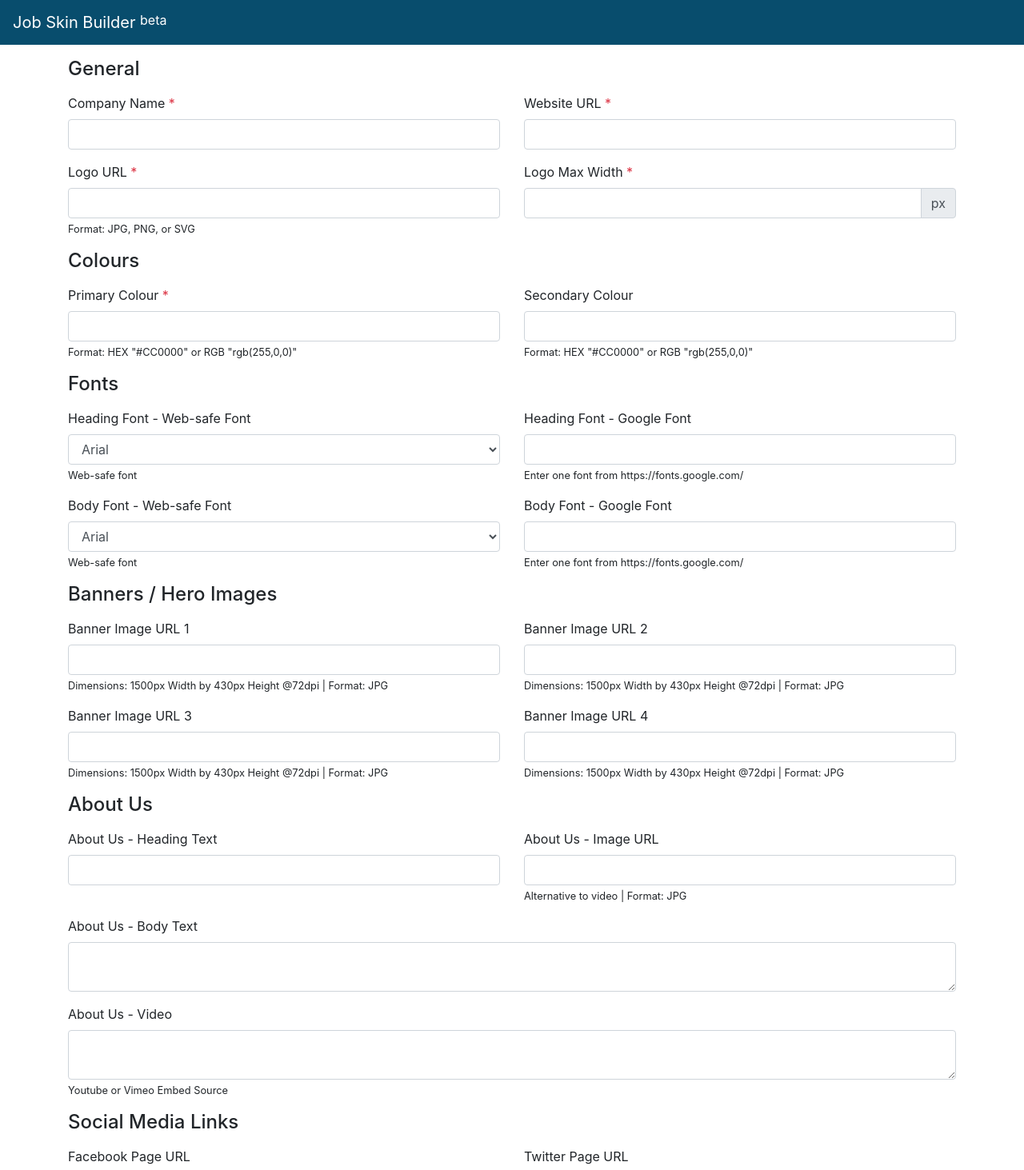
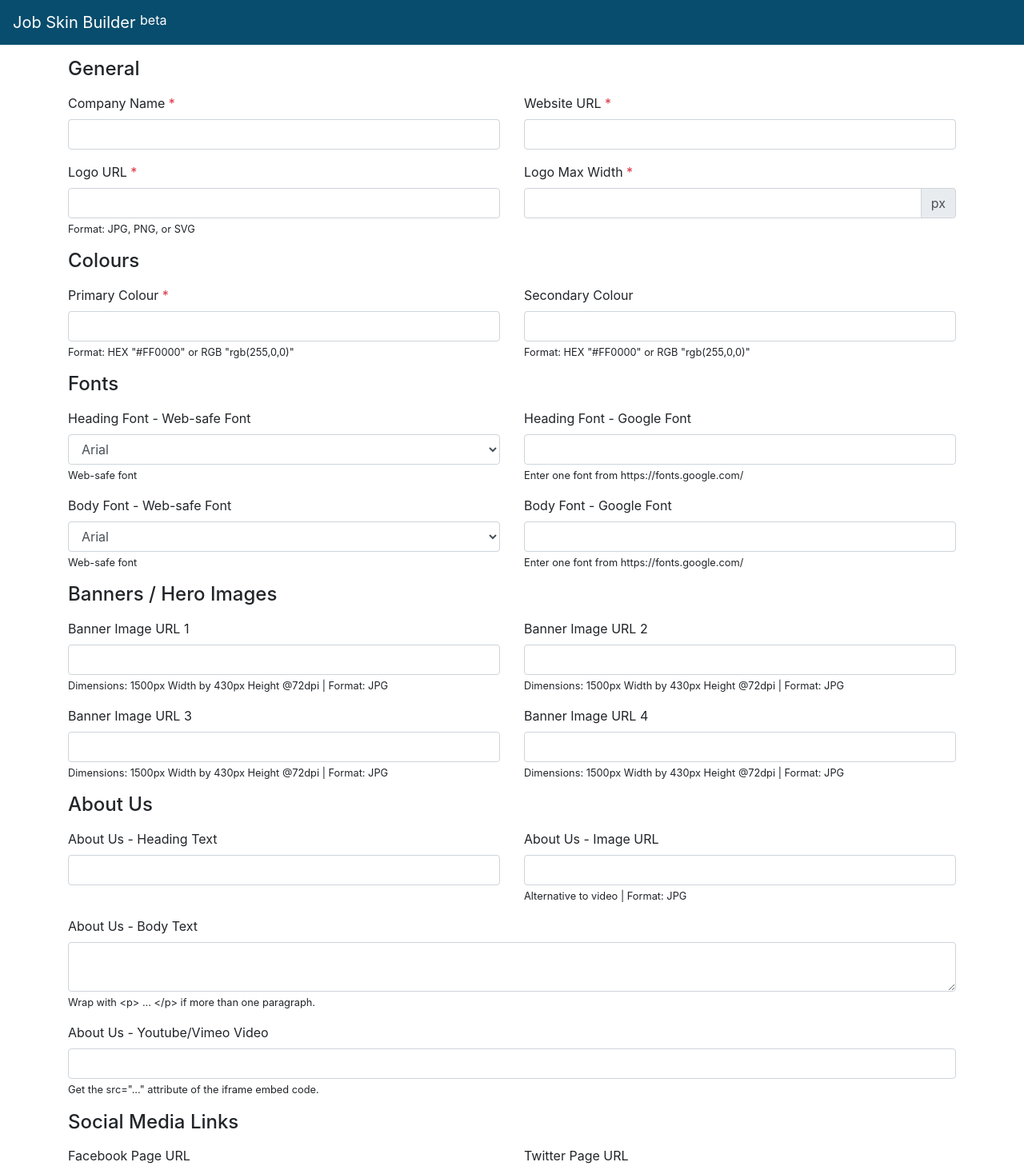
Before and after one commit to ldimacuha/job-skin-builder, a React (Create React App) app: page / in a window 1280 px wide. Shown: the top 1463 px of the page at 80% size. Built offline with nearby package versions, Linux system fonts and the light colour scheme.

Commit message:
fields update

```diff
--- a/src/containers/fields.js
+++ b/src/containers/fields.js
@@ -80,7 +80,7 @@ export const generalFields = {
   },
   PRIMARY_COLOR: {
     fieldLabel: 'Primary Colour',
-    fieldHelper: 'Format: HEX "#CC0000" or RGB "rgb(255,0,0)"',
+    fieldHelper: 'Format: HEX "#FF0000" or RGB "rgb(255,0,0)"',
     elementType: 'input',
     elementGrid: 'col-sm-6',
     elementConfig: {
@@ -97,7 +97,7 @@ export const generalFields = {
   },
   SECONDARY_COLOR: {
     fieldLabel: 'Secondary Colour',
-    fieldHelper: 'Format: HEX "#CC0000" or RGB "rgb(255,0,0)"',
+    fieldHelper: 'Format: HEX "#FF0000" or RGB "rgb(255,0,0)"',
     elementType: 'input',
     elementGrid: 'col-sm-6',
     elementConfig: {
@@ -301,6 +301,7 @@ export const jobSkinFields = {
 
   ABOUT_BODY_TEXT: {
     fieldLabel: 'About Us - Body Text',
+    fieldHelper: 'Wrap with <p> ... </p> if more than one paragraph.',
     elementType: 'textarea',
     elementGrid: 'col-sm-12',
     elementConfig: {
@@ -312,13 +313,14 @@ export const jobSkinFields = {
     touched: false,
     error: '',
   },
+
   VIDEO_SOURCE_URL: {
-    fieldLabel: 'About Us - Video',
-    fieldHelper: 'Youtube or Vimeo Embed Source',
-    elementType: 'textarea',
+    fieldLabel: 'About Us - Youtube/Vimeo Video',
+    fieldHelper: 'Get the src="..." attribute of the iframe embed code.',
+    elementType: 'input',
     elementGrid: 'col-sm-12',
     elementConfig: {
-      type: 'textarea',
+      type: 'text',
       placeholder: '',
     },
     value: '',
```
